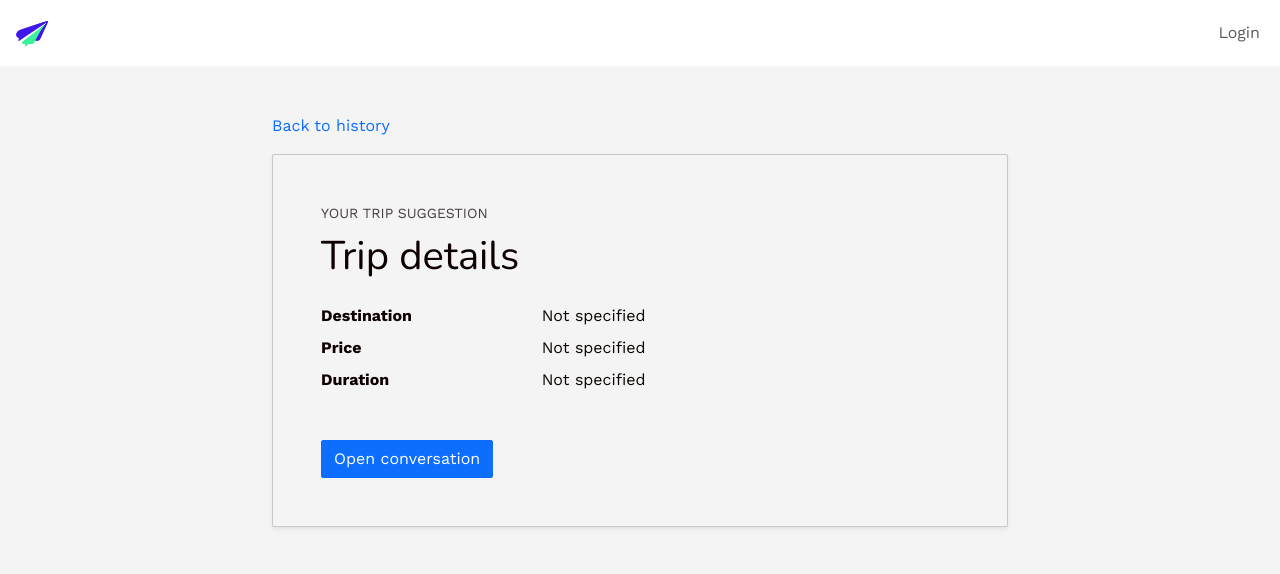
After one commit to Aidonow/trip_ai_chatbot, a Rails app: template app/views/results/show.html.erb in a window 1280 px wide. The commit adds this page. Shown: the top 574 px of the page. Run offline with Rails 7, Linux system fonts and the light colour scheme; the template is opened without the code that fills it, so the values that code supplies are empty; style sheets or scripts are compiled from the project's sources; some libraries are stand-ins or nearby versions.

Commit message:
ajout du show results

```diff
--- /dev/null
+++ b/app/views/results/show.html.erb
@@ -0,0 +1,36 @@
+<main class="container py-4 py-lg-5">
+  <div class="row justify-content-center">
+    <div class="col-12 col-lg-8">
+      <%= link_to "Back to history", root_path, class: "text-decoration-none" %>
+
+      <section class="card shadow-sm mt-3">
+        <div class="card-body p-4 p-lg-5">
+          <p class="text-uppercase text-muted small mb-2">Your trip suggestion</p>
+          <h1 class="mb-4"><%= @result.destination.presence || "Trip details" %></h1>
+
+          <dl class="row mb-4">
+            <dt class="col-sm-4">Destination</dt>
+            <dd class="col-sm-8"><%= @result.destination.presence || "Not specified" %></dd>
+
+            <dt class="col-sm-4">Price</dt>
+            <dd class="col-sm-8">
+              <%= @result.price.present? ? number_with_precision(@result.price, precision: 2, strip_insignificant_zeros: true) : "Not specified" %>
+            </dd>
+
+            <dt class="col-sm-4">Duration</dt>
+            <dd class="col-sm-8">
+              <%= @result.time.present? ? pluralize(@result.time, "day") : "Not specified" %>
+            </dd>
+          </dl>
+
+          <% if @result.content.present? %>
+            <h2 class="h5">Details</h2>
+            <div class="result-content"><%= simple_format(@result.content) %></div>
+          <% end %>
+
+          <%= link_to "Open conversation", chat_path(@chat), class: "btn btn-primary mt-3" %>
+        </div>
+      </section>
+    </div>
+  </div>
+</main>
--- a/config/routes.rb
+++ b/config/routes.rb
@@ -17,5 +17,5 @@ Rails.application.routes.draw do
     resources :messages, only: [:create]
     resources :results, only: [:create]
   end
-  resources :resuls, only: [:index, :show, :destroy]
+  resources :results, only: [:show, :destroy]
 end
```
Also changed, not shown: app/controllers/pages_controller.rb (+8 -0 lines), app/controllers/results_controller.rb (+21 -11 lines), app/models/chat.rb (+0 -8 lines), app/views/pages/home.html.erb (+21 -9 lines), test/controllers/results_controller_test.rb (+42 -3 lines), db/schema.rb.
